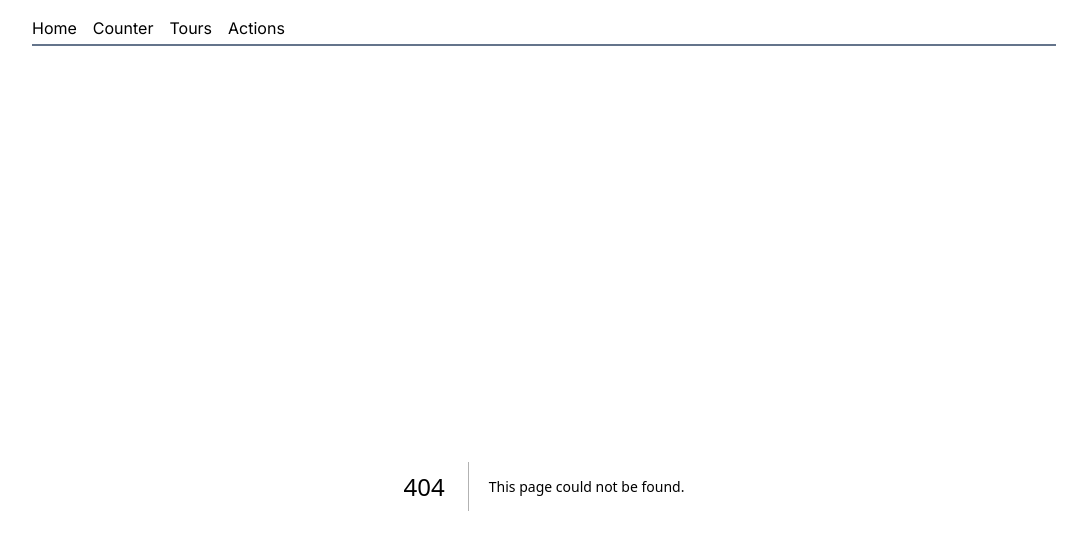
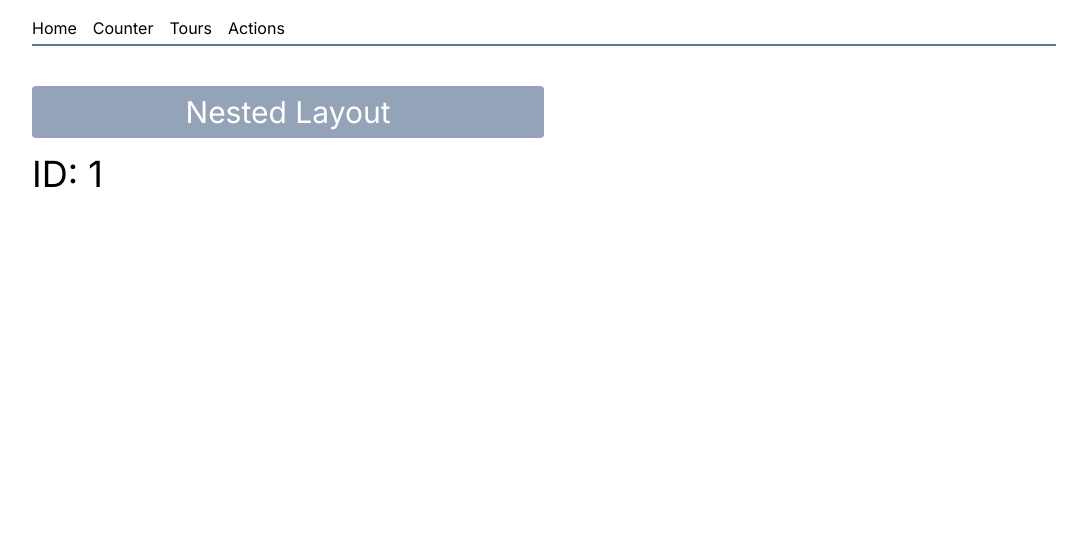
Before and after one commit to priyak1203/react-nextjs, a Next.js app in the folder 01-nextjs-tutorial-typescript/: page /tours/1 in a window 1280 px wide. Before the commit this address had no page. Shown: the top 550 px of the page, without its empty margins (96-1183 px from the left). Built offline with nearby package versions, Linux system fonts and the light colour scheme.

Commit message:
dynamic routes

```diff
--- /dev/null
+++ b/01-nextjs-tutorial-typescript/app/tours/[id]/page.tsx
@@ -0,0 +1,9 @@
+function page({ params }: { params: { id: string } }) {
+  return (
+    <div>
+      <h1 className="text-4xl">ID: {params.id}</h1>
+    </div>
+  );
+}
+
+export default page;
```
